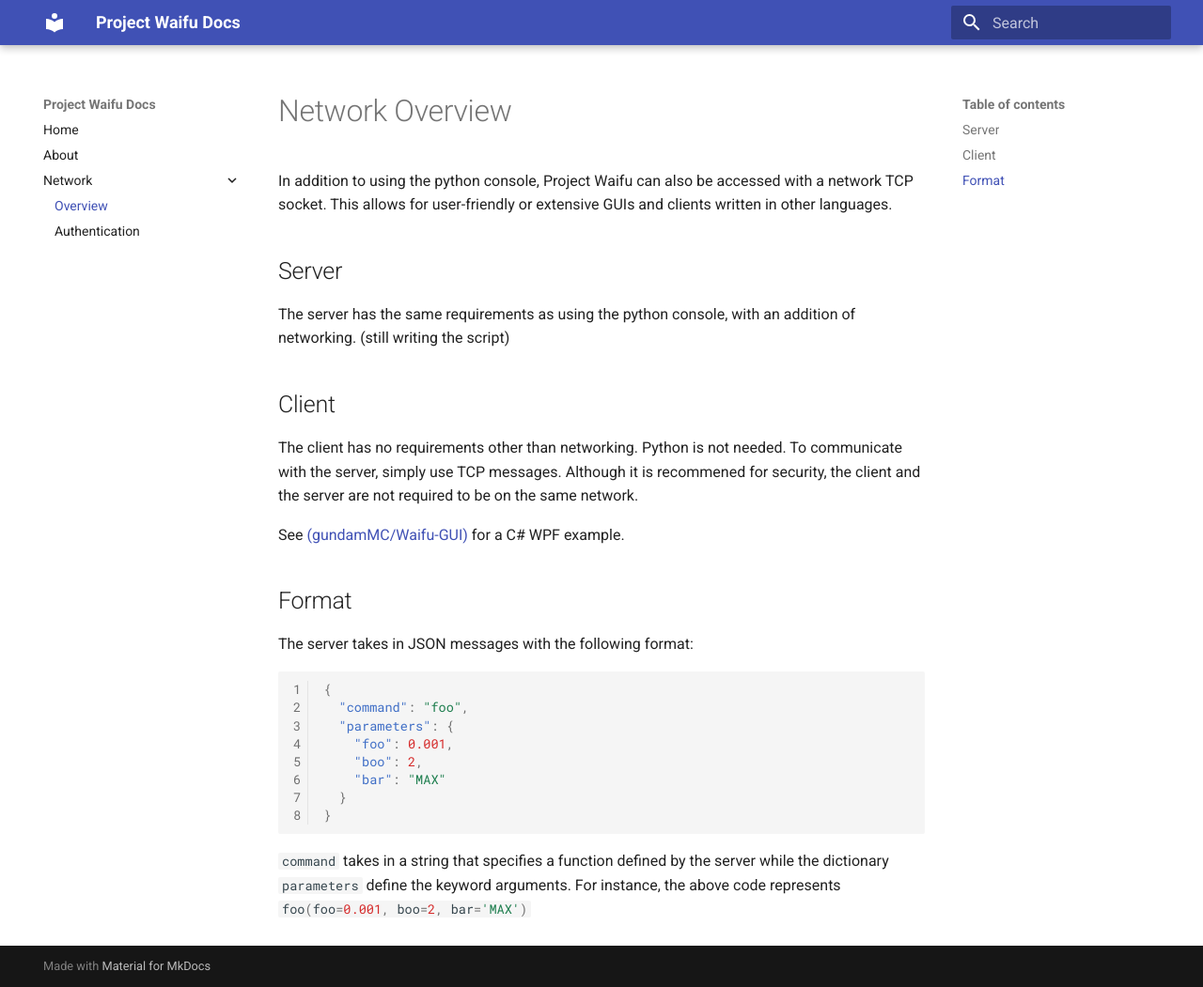
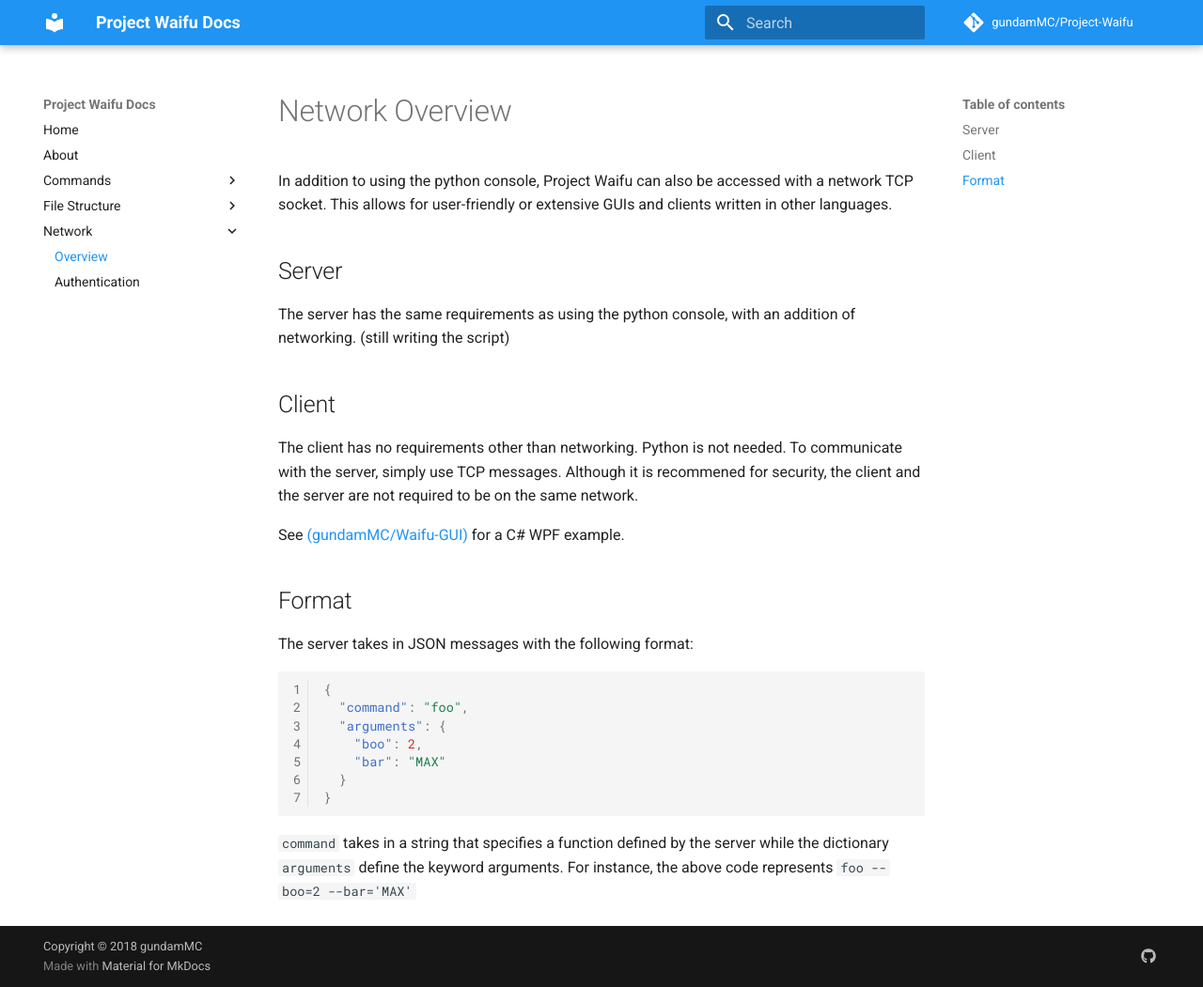
Before and after one commit to gundamMC/animius, an MkDocs documentation site: the page built from docs/network/overview.md, in a window 1280 px wide and 1051 px high. Shown: the whole window at 94% size. Built offline with MkDocs 1.6.1 and Material for MkDocs 9.7.7, drawn with Linux system fonts in a browser that asks for light colours; comment, search, counter and statistics services are not loaded.

Commit message:
Adds documentation for file structure and commands

````diff
--- a/docs/network/overview.md
+++ b/docs/network/overview.md
@@ -21,13 +21,12 @@
 ``` JSON
 {
   "command": "foo",
-  "parameters": {
-    "foo": 0.001,
+  "arguments": {
     "boo": 2,
     "bar": "MAX"
   }
 }
 ```
 
-`command` takes in a string that specifies a function defined by the server while the dictionary `parameters` define the keyword arguments.
-For instance, the above code represents `#!python foo(foo=0.001, boo=2, bar='MAX')`
+`command` takes in a string that specifies a function defined by the server while the dictionary `arguments` define the keyword arguments.
+For instance, the above code represents `foo --boo=2 --bar='MAX'`
--- a/mkdocs.yml
+++ b/mkdocs.yml
@@ -1,14 +1,44 @@
+# Project Information
 site_name: 'Project Waifu Docs'
+site_description: 'A Documentation of Project Waifu'
+site_author: 'gundamMC'
 site_url: 'https://gundammc.github.io/Project-Waifu'
+
+# Copyright
+copyright: 'Copyright &copy; 2018 gundamMC'
+
+# Navigation
 nav:
     - Home: 'index.md'
     - About: 'about.md'
+    - Commands:
+        - Overview: 'commands/overview.md'
+    - File Structure:
+        - Overview: 'file structure/overview.md'
     - Network:
         - Overview: 'network/overview.md'
         - Authentication: 'network/authentication.md'
-theme: 'material'
+
+# Themes
+theme:
+    name: 'material'
+    palette:
+        primary: 'blue'
+        accent: 'blue'
+
+# Repo information
+repo_name: 'gundamMC/Project-Waifu'
+repo_url: 'https://github.com/gundamMC/Project-Waifu'
+
+# Extensions
 markdown_extensions:
   - codehilite:
       linenums: true
   - pymdownx.tilde
   - pymdownx.inlinehilite
+
+# Social links
+extra:
+  social:
+    - type: 'github'
+      link: 'https://github.com/gundamMC'
````
Also changed, not shown: docs/commands/overview.md (added, +21 -0 lines), docs/file structure/overview.md (added, +58 -0 lines).
